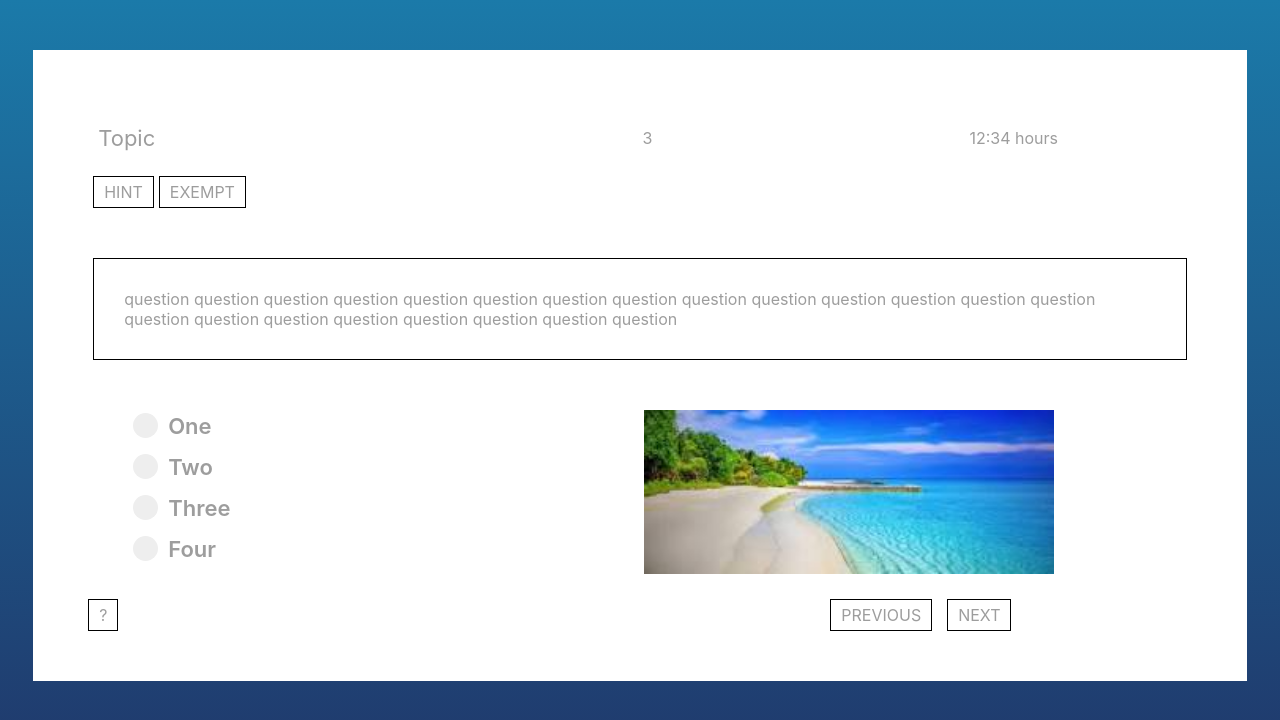
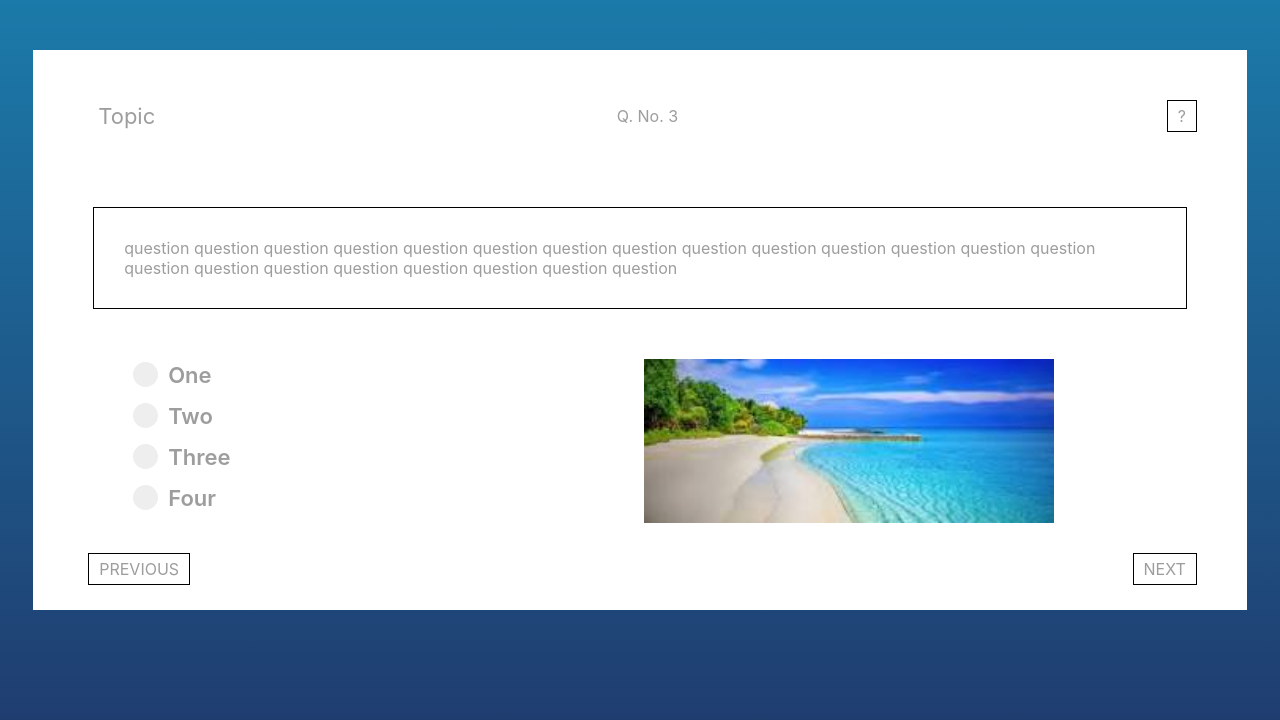
Before and after one commit to pawank893/edtech_fe, a React (Create React App) app: page /question in a window 1280 px wide. Shown: the top 720 px of the page. Built offline with nearby package versions, Linux system fonts and the light colour scheme.

Commit message:
question css change

```diff
--- a/src/assests/css/question_page.css
+++ b/src/assests/css/question_page.css
@@ -7,7 +7,7 @@
     flex-direction: column;
     justify-content: center;
     margin-right: auto;
-    padding: 50px;
+    padding: 25px 50px;
     background: white;
 }
 
@@ -96,6 +96,10 @@
     margin-top: 25px;
 }
 
+.questionHeaderBar .help {
+    justify-content: flex-end;
+}
+
 .info {
     display: flex;
     flex: 1;
@@ -103,12 +107,14 @@
 
 .navigation {
     display: flex;
-    flex: 1;
+    flex: 1 1;
     justify-content: center;
+    margin-top: 30px;
 }
 
-.navigation .next {
-    margin-left: 10px;
+.navigation .prev {
+    display: flex;
+    flex: 1;
 }
 
 .container {
--- a/src/components/question_page.js
+++ b/src/components/question_page.js
@@ -12,14 +12,18 @@ export default class QuestionPage extends Component {
         <div className="questionContainer">
             <div className="questionHeaderBar">
                 <div className="header-section topicName">Topic</div>
-                <div className="header-section questionNumber"> 3 </div>
-                <div className="header-section timer">12:34 hours</div>
+                <div className="header-section questionNumber"> Q. No. 3 </div>
+                <div className="header-section help">
+                    <div className="button">
+                        <span>?</span>
                     </div>
-            <div className="hintExempt">
+                </div>
+            </div>
+            {/*<div className="hintExempt">
                 <div className="button hint">HINT</div>
                 <div className="button exempt">EXEMPT</div>
                 <div className="ghost-view"/>
-            </div>
+            </div>*/}
             <div className="questionTextContainer">
                 <span className="questionContent">
                     question question question question question question question
@@ -52,12 +56,6 @@ export default class QuestionPage extends Component {
                     </div>
                 </div>
             </div>
-            <div className="questionFooter">
-                <div className="info">
-                    <div className="button">
-                        <span>?</span>
-                    </div>
-                </div>
             <div className="navigation">
                 <div className="prev">
                     <div className="button">
@@ -71,7 +69,6 @@ export default class QuestionPage extends Component {
                 </div>
             </div>
         </div>
-        </div>
     )
   }
 }
```
Lines whose indentation alone changed are shown as unchanged.
